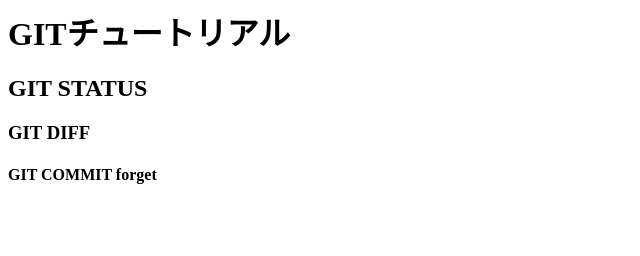
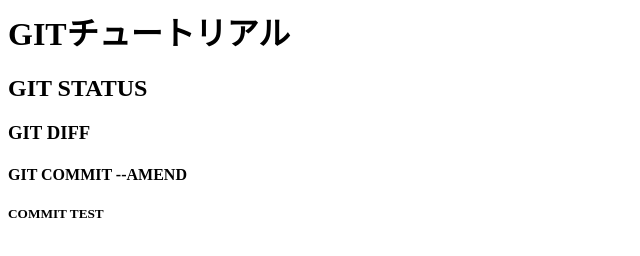
Before and after one commit to lefteye9/git_tutrial, a plain HTML site: page index.html in a window 1280 px wide. Shown: the whole page, without its empty margins (0-640 px from the left). Drawn offline with Linux system fonts and the light colour scheme.

Commit message:
COMMITテスト

```diff
--- a/index.html
+++ b/index.html
@@ -4,4 +4,6 @@
 
 <h3>GIT DIFF</h3>
 
-<h4>GIT COMMIT forget</h4>
+<h4>GIT COMMIT --AMEND</h4>
+
+<h5>COMMIT TEST</h5>
```
